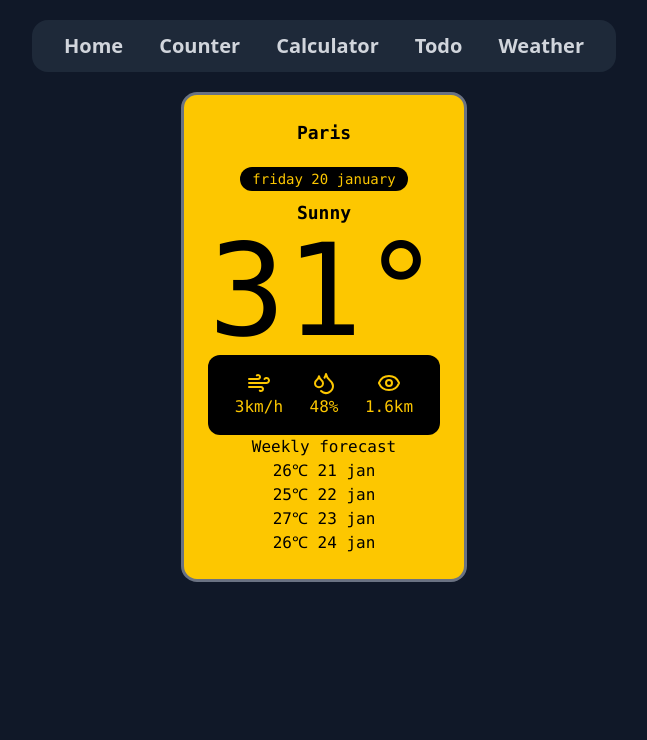
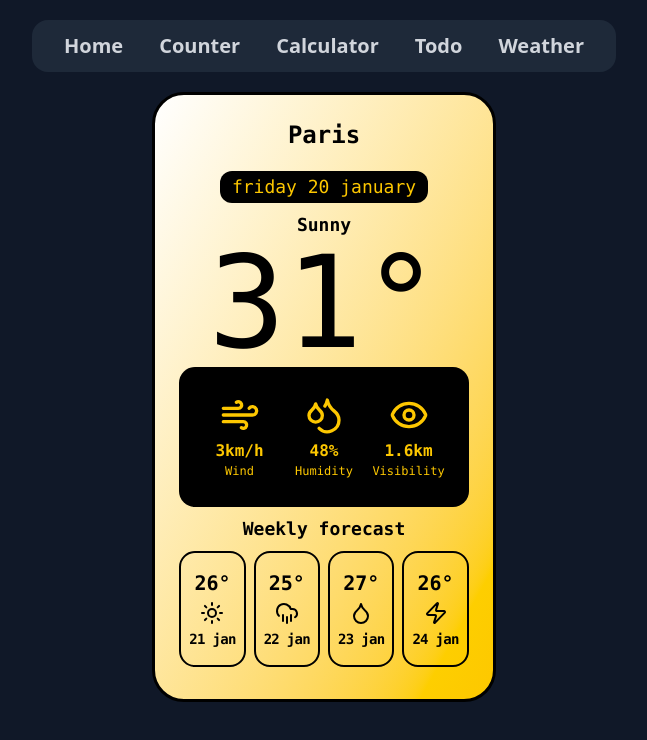
Before and after one commit to dev-anagram/react-apps, a React (Vite) app: page /weather in a window 1280 px wide. Shown: the top 740 px of the page, without its empty margins (316-963 px from the left). Built offline with nearby package versions, Linux system fonts and the light colour scheme.

Commit message:
weather style finish

```diff
--- a/src/index.css
+++ b/src/index.css
@@ -9,7 +9,7 @@
 }
 
 .todo-add{
-    @apply border-2 rounded max-w-xl py-2 px-3 text-gray-400 mb-1;
+    @apply border-2 rounded w-md py-2 px-3 text-gray-400 mb-1;
 }
 
 .button-add{
@@ -23,3 +23,27 @@
 .button-reset{
     @apply bg-blue-700 hover:bg-blue-800 transition duration-500 ease-in-out text-gray-50 text-shadow-md text-shadow-gray-600 hover:text-gray-100 font-bold py-2 px-5 mx-2 rounded;
 }
+
+.weather-attribute{
+    @apply px-1 my-5;
+}
+
+.weather-item{
+    @apply text-base font-bold mt-1;
+}
+
+.weather-item-desc{
+    @apply text-xs font-light;
+}
+
+.weather-forecast-item{
+    @apply flex flex-col border-2 rounded-2xl my-2 py-4 px-2 gap-1;
+}
+
+.weather-forecast-temp{
+    @apply font-bold text-xl;
+}
+
+.weather-forecast-date{
+    @apply font-bold text-sm tracking-tighter;
+}
--- a/src/pages/Weather.tsx
+++ b/src/pages/Weather.tsx
@@ -1,50 +1,57 @@
-import { Droplets, Eye, EyeClosed, Wind } from "lucide-react";
+import { Droplets, Eye, Wind, Sun, CloudRain, Droplet, Zap } from "lucide-react";
 
 export default function Weather(){
     return(
         // wrapper
-        <div className="font-mono text-center items-center align-middle text-black grid grid-cols-1 p-6 bg-yellow-400 rounded-2xl w-auto h-min relative border-solid border-3 border-gray-500">
+        <div className="font-mono text-center items-center align-middle text-black grid grid-cols-1 p-6 bg-linear-to-br to-yellow-400 from-white rounded-4xl w-auto h-min relative border-solid border-3">
             {/* City */}
-            <div className="font-extrabold text-lg mb-3">Paris</div>
+            <div className="font-bold text-2xl mb-3">Paris</div>
             {/* date */}
-            <div className="font-medium text-sm bg-black text-yellow-400 rounded-xl px-3 py-0.5 my-2 mx-auto w-min text-nowrap">friday 20 january</div>
+            <div className="font-medium text-lg bg-black text-yellow-400 rounded-xl px-3 py-0.5 my-2 mx-auto w-min text-nowrap">friday 20 january</div>
             {/* weather */}
             <div className="font-bold text-lg">Sunny</div>
             {/* temperature */}
             <div className="text-9xl">31&#176;</div>
             {/* wind / humidity / visibility */}
-            <div className="grid grid-cols-3 gap-1 bg-black rounded-xl text-yellow-400 px-5 py-4">
-                <div className="grid grid-cols-1  justify-center">
-                    <Wind className="mx-auto" />
-                    3km/h
+            <div className="grid grid-cols-3 gap-1 bg-black rounded-2xl text-yellow-400 px-5 py-2">
+                <div className="weather-attribute">
+                    <Wind className="mx-auto " size={40}/>
+                    <p className="weather-item">3km/h</p>
+                    <p className="weather-item-desc">Wind</p>
                 </div>
-                <div>
-                    <Droplets className="mx-auto" />
-                    48%
+                <div className="weather-attribute">
+                    <Droplets className="mx-auto " size={40}/>
+                    <p className="weather-item">48%</p>
+                    <p className="weather-item-desc">Humidity</p>
                 </div>
-                <div>
-                    <Eye className="mx-auto" />
-                    1.6km
+                <div className="weather-attribute">
+                    <Eye className="mx-auto" size={40}/>
+                    <p className="weather-item">1.6km</p>
+                    <p className="weather-item-desc">Visibility</p>
                 </div>
             </div>
             {/* forecast */}
-            <div>Weekly forecast</div>
-            <div>
-                <div>
-                    26&#8451;
-                    21 jan
+            <div className="font-bold text-lg mt-2">Weekly forecast</div>
+            <div className="flex justify-center gap-2">
+                <div className="weather-forecast-item">
+                    <p className="weather-forecast-temp">26&#176;</p>
+                    <Sun className="mx-auto "/>
+                    <p className="weather-forecast-date">21 jan</p>
                 </div>
-                <div>
-                    25&#8451;
-                    22 jan
+                <div className="weather-forecast-item">
+                    <p className="weather-forecast-temp">25&#176;</p>
+                    <CloudRain className="mx-auto"/>
+                    <p className="weather-forecast-date">22 jan</p>
                 </div>
-                <div>
-                    27&#8451;
-                    23 jan
+                <div className="weather-forecast-item">
+                    <p className="weather-forecast-temp">27&#176;</p>
+                    <Droplet className="mx-auto" />
+                    <p className="weather-forecast-date">23 jan</p>
                 </div>
-                <div>
-                    26&#8451;
-                    24 jan
+                <div className="weather-forecast-item">
+                    <p className="weather-forecast-temp">26&#176;</p>
+                    <Zap className="mx-auto" />
+                    <p className="weather-forecast-date">24 jan</p>
                 </div>
             </div>
         </div>
```
